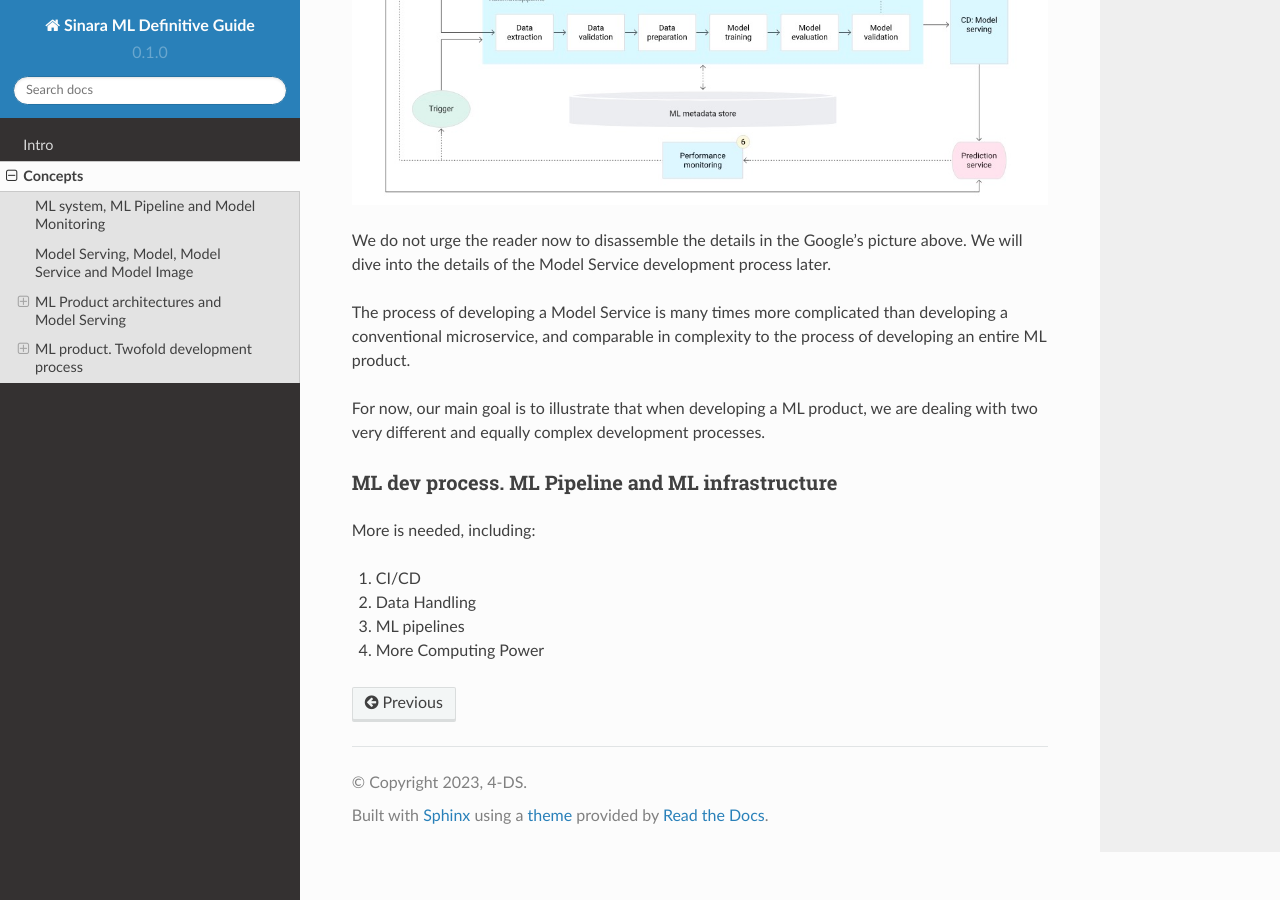
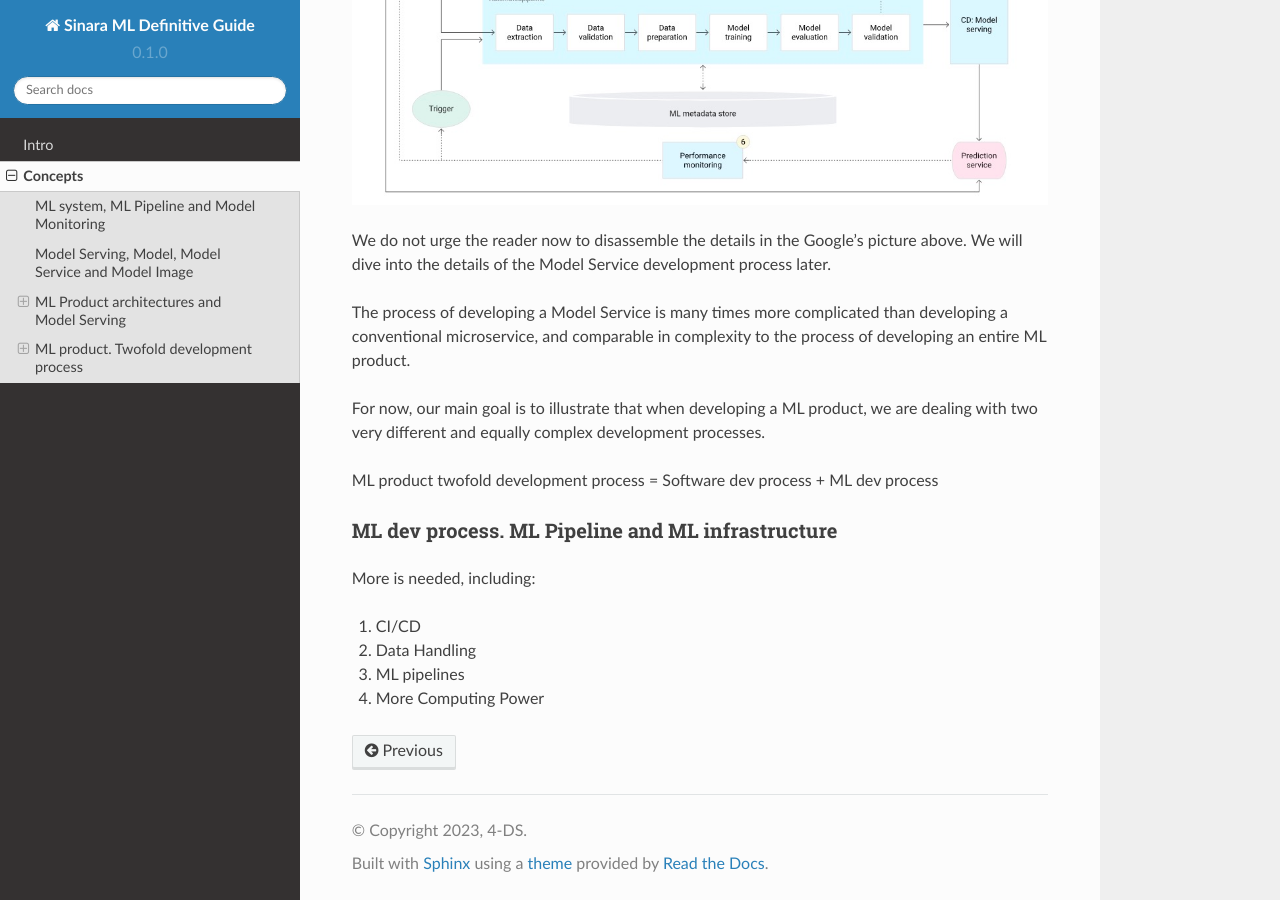
Before and after one commit to 4-DS/SinaraML-Def-Guide, a Sphinx documentation site: the page built from docs/source/concepts.rst, in a window 1280 px wide and 900 px high, scrolled down 7104 px. Built offline with Sphinx 7.4.7 and the Read the Docs theme 2.0.0, drawn with Linux system fonts in a browser that asks for light colours.

Commit message:
Update concepts.rst

```diff
--- a/docs/source/concepts.rst
+++ b/docs/source/concepts.rst
@@ -130,6 +130,8 @@ The process of developing a Model Service is many times more complicated than de
 
 For now, our main goal is to illustrate that when developing a ML product, we are dealing with two very different and equally complex development processes.
 
+ML product twofold development process = Software dev process + ML dev process
+
 ML dev process. ML Pipeline and ML infrastructure
 =================================================
 
```
